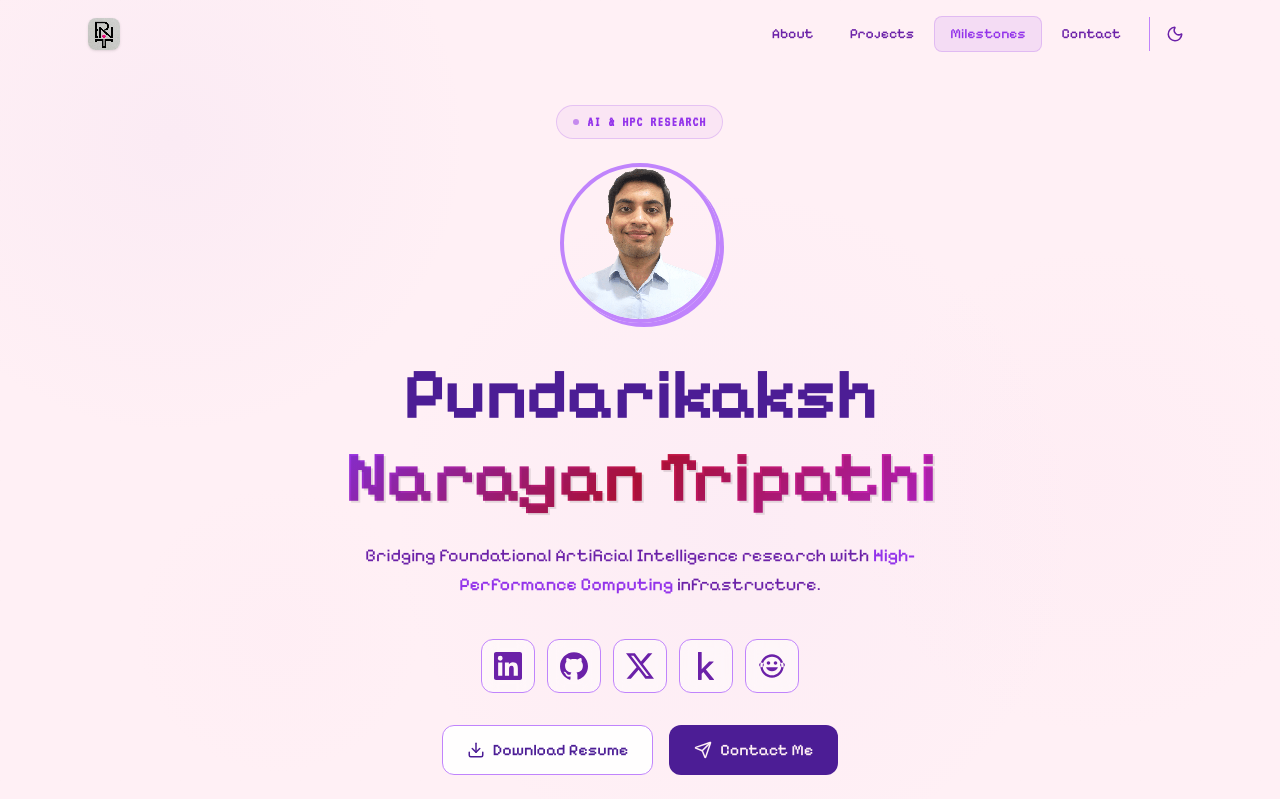
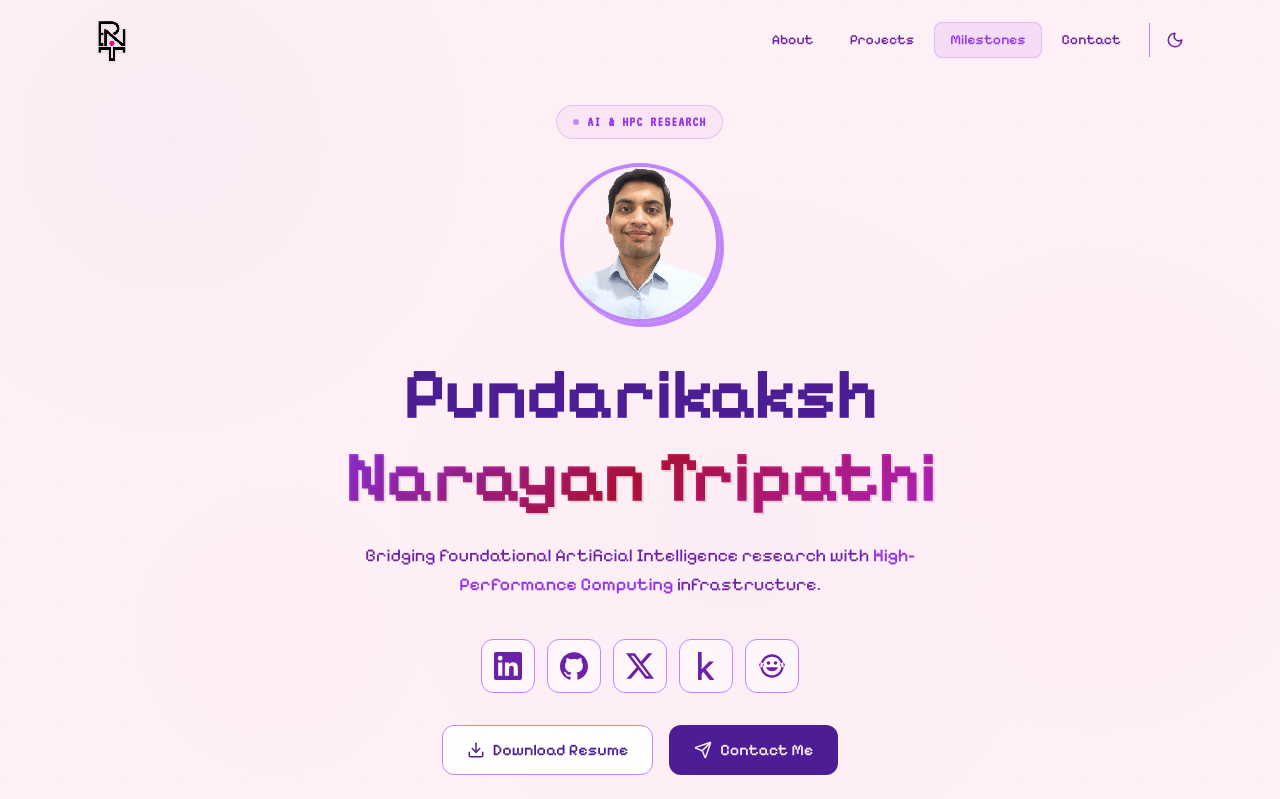
Before and after one commit to abhipandey5/abhipandey5.github.io, a React (Vite) app: page / in a window 1280 px wide. Shown: the top 799 px of the page. Built offline with nearby package versions, Linux system fonts and the light colour scheme.

Commit message:
feat: update favicon with transparent background and increase size in navbar

```diff
--- a/src/components/Navbar.jsx
+++ b/src/components/Navbar.jsx
@@ -73,7 +73,7 @@ const Navbar = () => {
             className="group flex items-center gap-2 cursor-pointer"
             id="nav-logo"
           >
-            <img src="/favicon.png" alt="Logo" className="h-8 w-8 object-contain rounded-lg shadow-sm" />
+            <img src="/favicon.png" alt="Logo" className="h-10 w-10 sm:h-12 sm:w-12 object-contain drop-shadow-sm transition-transform duration-300 group-hover:scale-105" />
           </button>
 
           {/* Desktop Nav */}
```
Also changed, not shown: public/favicon.png.
